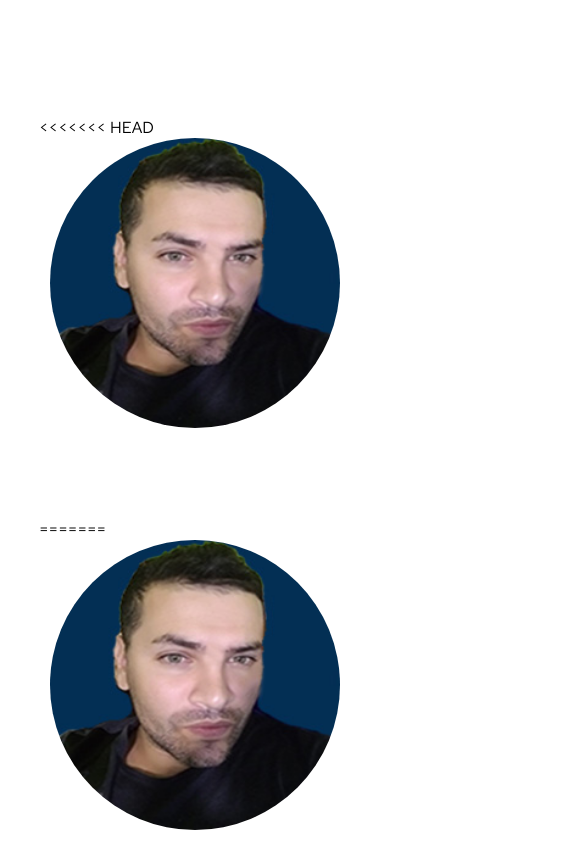
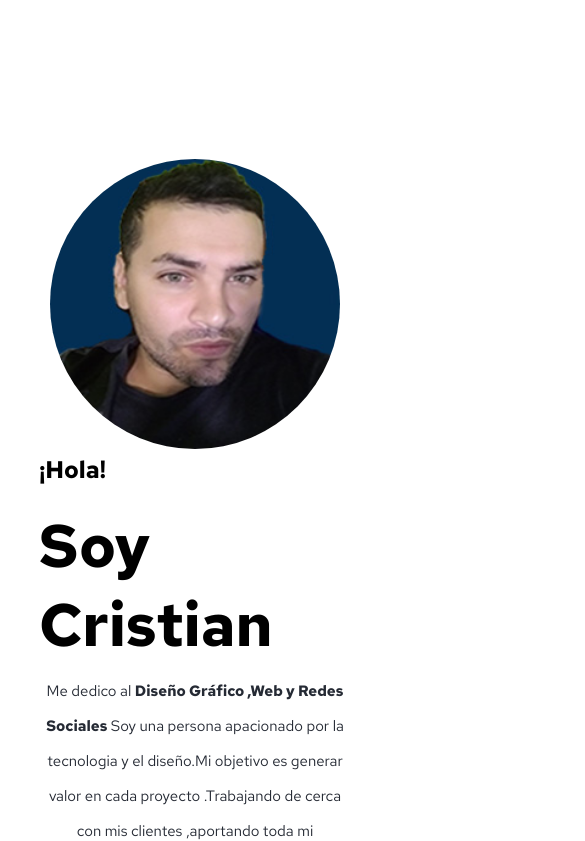
Before and after one commit to cristianmedina23/extenderseportafoleo, a plain HTML site: page index.html in a window 390 px wide. Shown: the part 847-1688 px from the top of the page, 585 px wide, since content can reach past the window. Drawn offline with Linux system fonts and the light colour scheme.

Commit message:
agreglo del index acerca de nosotros

```diff
--- a/css/styles.css
+++ b/css/styles.css
@@ -497,13 +497,11 @@ p .sn-icons {
 }
 
 @media only screen and (max-width:890px){
-<<<<<<< HEAD
+
     .cristian .testimonios .box-testimonio .card-testimonio .card-img img{width: 200px; height: 200px;}
     .cristian .testimonios .box-testimonio .card-testimonio{width: 100%;}
-=======
     .testimonios .box-testimonio .card-testimonio .card-img img{width: 200px; height: 200px;}
     .testimonios .box-testimonio .card-testimonio{width: 100%;}
->>>>>>> 68f7d70a023c76301d882319c03fdbc2e8dd672f
     .testimonios .box-testimonio .card-testimonio .testimonio-text h4{font-size: 25px;}
     .testimonios .box-testimonio .card-testimonio .testimonio-text p{font-size: 17px; line-height: 35px;}
 }
@@ -673,8 +671,7 @@ p .sn-icons {
 .fa-linkedin{
  background: blue;
 }
-=======
->>>>>>> 68f7d70a023c76301d882319c03fdbc2e8dd672f
+
 .fa-facebook-f{
    background: #3b5998;
 }
@@ -693,13 +690,11 @@ p .sn-icons {
 .fa-google-plus-g{
    background: #d95232;
 }
-<<<<<<< HEAD
 
-=======
 .fa-linkedin{
  background: #00abf0;
 }
->>>>>>> 68f7d70a023c76301d882319c03fdbc2e8dd672f
+
 .social a:hover {
    padding: 10px 40px;
 }
@@ -720,11 +715,9 @@ p .sn-icons {
     .footer .footer-text p {font-size: 17px;}
     .footer .footer-content .footer-title h2{
         font-size: 20px;
-<<<<<<< HEAD
+
         font-weight: 400px;
-=======
         font-weight: 400;
->>>>>>> 68f7d70a023c76301d882319c03fdbc2e8dd672f
     }
 
     .fab{
@@ -732,11 +725,9 @@ p .sn-icons {
         margin-left: 115px;
         width: 90px;
         text-align: center;
-<<<<<<< HEAD
         font-size: 25px;
-=======
+
         font-size: 12px;
->>>>>>> 68f7d70a023c76301d882319c03fdbc2e8dd672f
      }
      .social{
 
--- a/index.html
+++ b/index.html
@@ -63,25 +63,13 @@
     <!-- Acerca de nosotros -->
     <section class="acerca-de">
     <div class="info-container">
-  <div class="porfoleo">
-<<<<<<< HEAD
-    <div align= "center"><img class="cristian" src="img/cristian.jpg" style="border-radius: 50%; width: 290px; height: 290px; object-fit: cover;
-    cursor: pointer;" alt="" ></div>
-  </div>
-  <br>
-  <br>
-  <div class="social">
-  <a href="https://www.linkedin.com/in/cristian-medina-302713192" target="blank" class="fab fa-linkedin"></a>
-   </div>
-=======
-    <div align= "center"><img src="img/cristian.jpg" style="border-radius: 50%; width: 290px; height: 290px; object-fit: cover;
-    cursor: pointer;" alt=""></div>
-  </div>
+
   <br>
   <br>
 
->>>>>>> 68f7d70a023c76301d882319c03fdbc2e8dd672f
 
+    <div align= "center"><img src="img/cristian.jpg" style="border-radius: 50%; width: 290px; height: 290px; object-fit: cover;
+    cursor: pointer;" alt=""></div>
       <h2>¡Hola!</h2>
       <br>
       <h2 style="font-size: 60px;" id="nosotros">Soy Cristian</h2>
@@ -103,8 +91,16 @@
         <img src="img/img-17.jpg" alt="">
       </div>
 
+  </div>
+  <br>
+  <br>
 
-    </div>
+
+
+
+
+
+
     </section>
 
    <!-- Nuestros proyectos -->
@@ -134,7 +130,7 @@
    </section>
 
    <div style="text-align: center; font-size: 45px;">
-     <h1 class="precio">Pagina web $2000</h1>
+     <h1 class="precio">Pagina web</h1>
     <!-- <span class="descripcion">4 enlaces + formulario de contacto + redes sociales + medios de pagos</span>-->
     <p class="precio">4 enlaces + formulario de contacto + redes sociales + medios de pagos +dominio + diseño resposive </p>
    </div>
@@ -232,20 +228,15 @@
    <div class="social">
 
      <ul>
-<<<<<<< HEAD
-       <li><a href="https://www.linkedin.com/in/cristian-medina-302713192" target="blank" class="fab fa-linkedin"></a></li>
-=======
->>>>>>> 68f7d70a023c76301d882319c03fdbc2e8dd672f
+
+
        <li><a href="https://www.facebook.com/profile.php?id=100041447220576" target="blank" class="fab fa-facebook-f"></a></li>
        <li><a href="https://twitter.com/designeadaptad1" target="blank" class="fab fa-twitter"></a></li>
        <li><a href="https://www.instagram.com/designeadaptados/" target="blank" class="fab fa-instagram"></a></li>
        <li><a href="https://m.me/100041447220576" target="blank" class="fab fa-facebook-messenger"></a></li>
        <li><a href="https://wa.me/5491136938447" target="blank" class="fab fa-whatsapp"></a></li>
-<<<<<<< HEAD
 
-=======
        <li><a href="https://www.linkedin.com/in/cristian-medina-302713192" target="blank" class="fab fa-linkedin"></a></li>
->>>>>>> 68f7d70a023c76301d882319c03fdbc2e8dd672f
        </div>
        </ul>
      </div>
```
